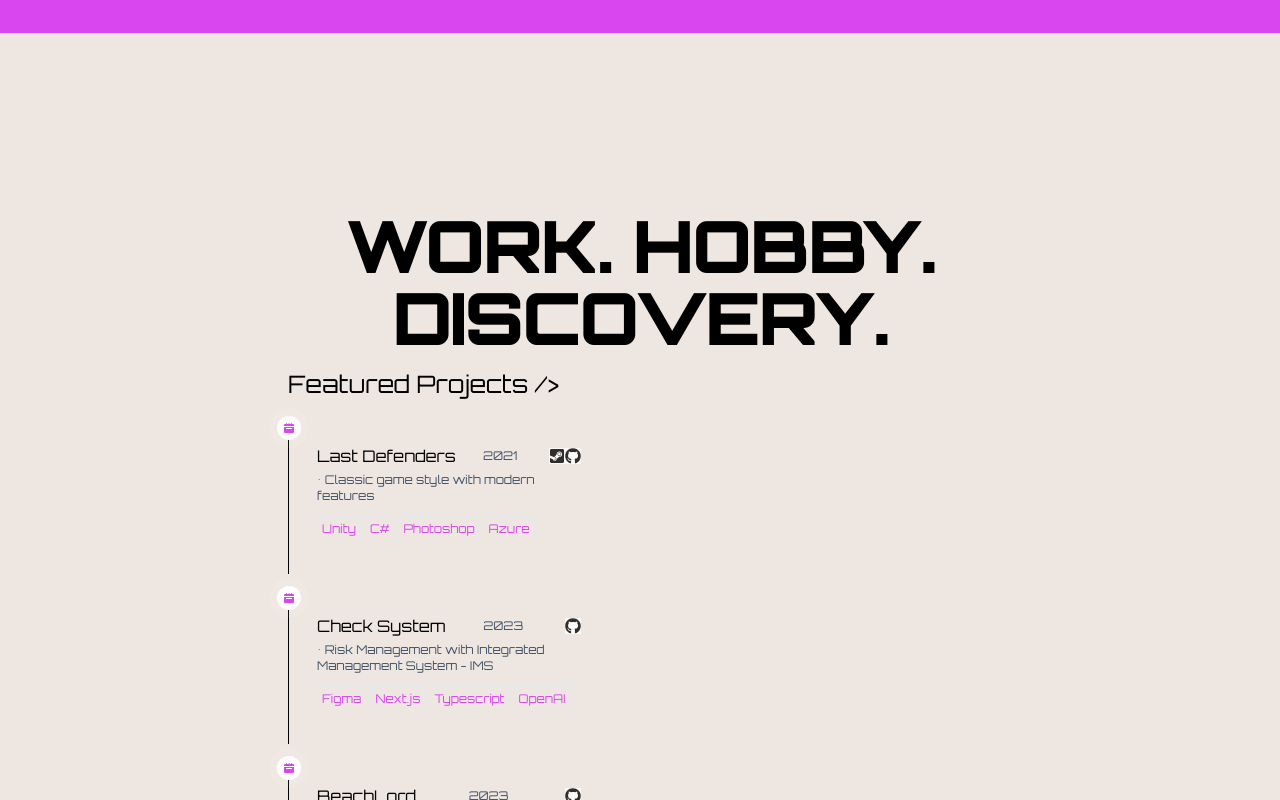
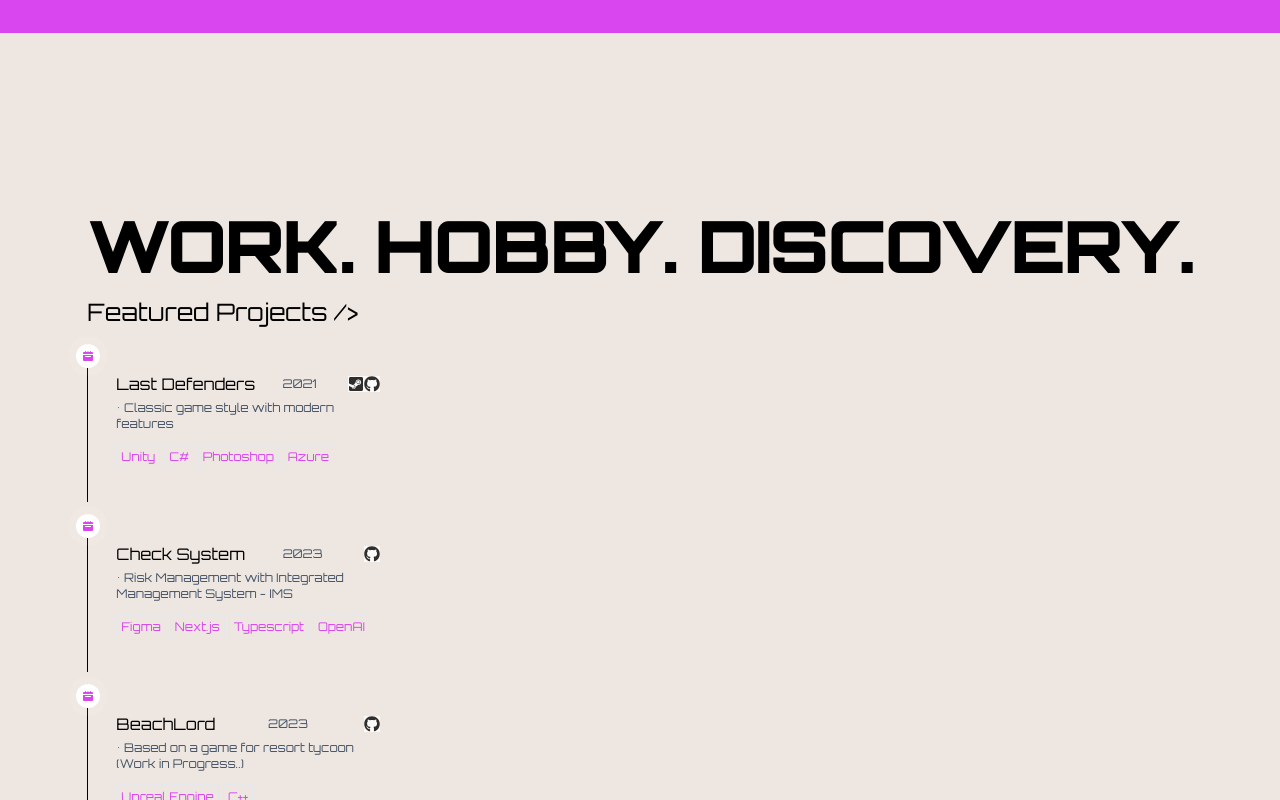
Before and after one commit to DiegoCstyles/portfolio, a Next.js app: page / in a window 1280 px wide. Shown: the part 1940-2740 px from the top of the page. Built offline with nearby package versions, Linux system fonts and the light colour scheme.

Commit message:
Update Section.tsx

```diff
--- a/components/Projects/Section.tsx
+++ b/components/Projects/Section.tsx
@@ -57,7 +57,7 @@
   }, []);
   return (
     <section className="hero min-h-screen flex-auto py-24 flex items-center justify-center animate-fade-in">
-      <div className="mx-auto max-w-[44rem] text-center">
+      <div className="mx-auto max-w-[80rem] text-center">
 
         {/* timeline */}
         <div className="mt-20 justify-center items-center">
```
